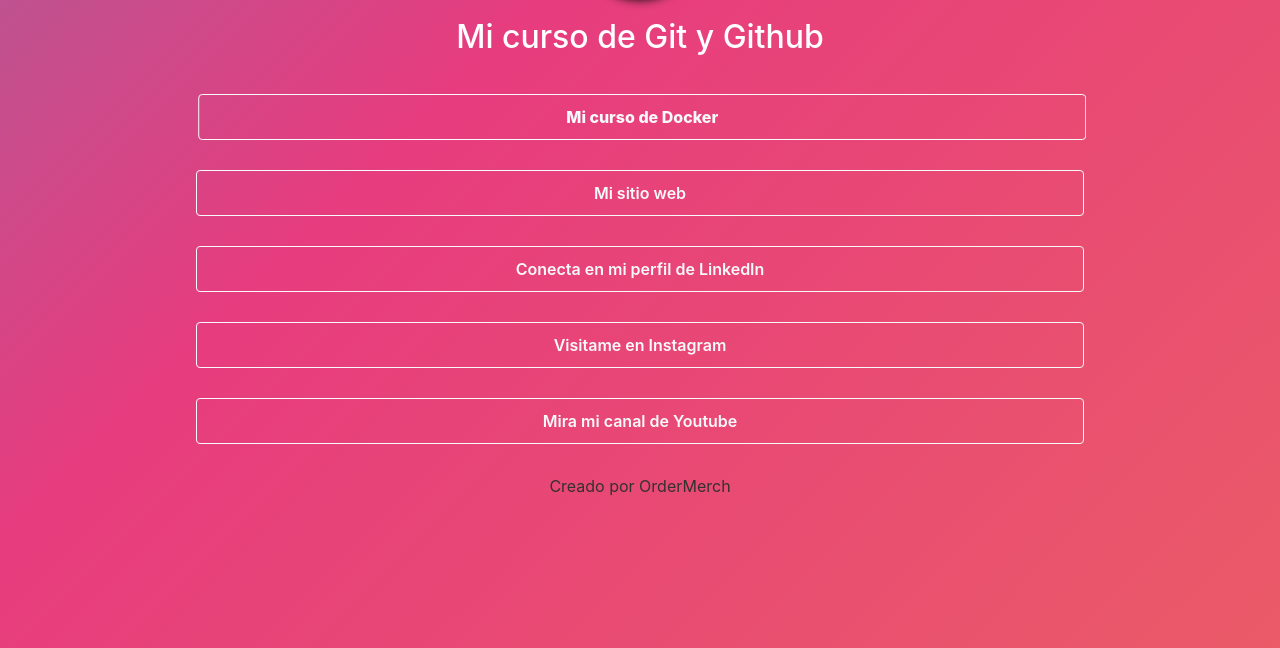
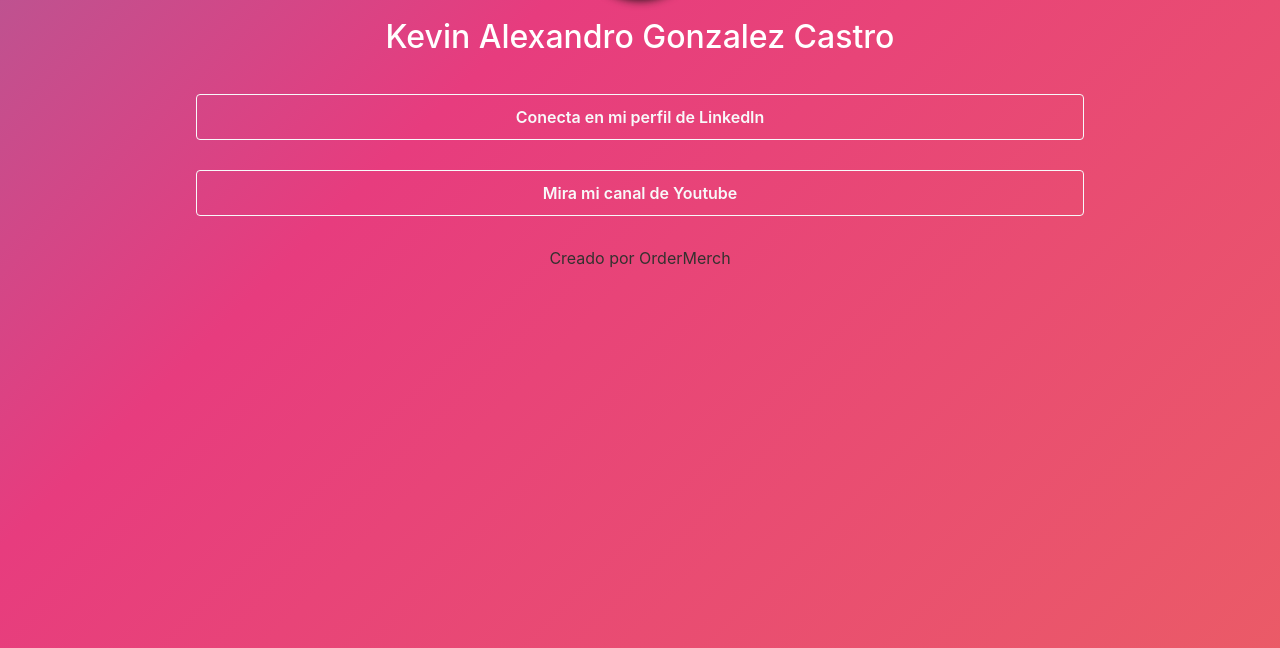
Before and after one commit to KevinAlexandro/kevinalexandro.github.io, a plain HTML site: page docs/index.html in a window 1280 px wide. Shown: the part 152-800 px from the top of the page. Drawn offline with nearby package versions, Linux system fonts and the light colour scheme.

Commit message:
minor updates in index file

```diff
--- a/docs/index.html
+++ b/docs/index.html
@@ -3,7 +3,7 @@
 
 <head><meta http-equiv="Content-Type" content="text/html; charset=windows-1252">
 
-    <title>Mi plantilla</title>
+    <title>Kevin Gonzalez</title>
 
     <meta name="viewport" content="width=device-width, initial-scale=1">
     <link rel="stylesheet" href="assets/style.css">
@@ -15,7 +15,7 @@
     <div class="col-xs-12">
             <div class="text-center" style="padding-top: 30px; padding-bottom: 30px;">
                 <img class="backdrop linktree">
-                <h2 style="color: #ffffff; padding-top: 20px;">Mi curso de Git y Github</h2>
+                <h2 style="color: #ffffff; padding-top: 20px;">Kevin Alexandro Gonzalez Castro</h2>
             </div>
     </div>
     </div>
@@ -25,19 +25,10 @@
     <div class="col-xs-12">
             <div class="text-center">
                 <div style="padding-bottom: 30px;">
-                    <button onclick="location.href='https://platzi.com/cursos/docker-fundamentos/'" type="button" class="btn btn-outline-light shake" style="width: 80%; padding-top:10px; padding-bottom:10px; font-weight: 800;">Mi curso de Docker</button>
+                    <button onclick="location.href='https://www.linkedin.com/in/kevingonzalezcastro/'" type="button" class="btn btn-outline-light" style="width: 80%; padding-top:10px; padding-bottom:10px; font-weight: 600;">Conecta en mi perfil de LinkedIn</button>
                 </div>
                 <div style="padding-bottom: 30px;">
-                    <button onclick="location.href='http://aminespinoza.com'" type="button" class="btn btn-outline-light" style="width: 80%; padding-top:10px; padding-bottom:10px; font-weight: 600;">Mi sitio web</button>
-                </div>
-                <div style="padding-bottom: 30px;">
-                    <button onclick="location.href='https://www.linkedin.com/in/aminespinoza/'" type="button" class="btn btn-outline-light" style="width: 80%; padding-top:10px; padding-bottom:10px; font-weight: 600;">Conecta en mi perfil de LinkedIn</button>
-                </div>
-                <div style="padding-bottom: 30px;">
-                    <button onclick="location.href='https://www.instagram.com/aminespinoza10/'" type="button" class="btn btn-outline-light" style="width: 80%; padding-top:10px; padding-bottom:10px; font-weight: 600;">Visitame en Instagram</button>
-                </div>
-                <div style="padding-bottom: 30px;">
-                    <button onclick="location.href='https://www.youtube.com/aminespinoza'" type="button" class="btn btn-outline-light" style="width: 80%; padding-top:10px; padding-bottom:10px; font-weight: 600;">Mira mi canal de Youtube</button>
+                    <button onclick="location.href='https://www.youtube.com/@Kevin007pln'" type="button" class="btn btn-outline-light" style="width: 80%; padding-top:10px; padding-bottom:10px; font-weight: 600;">Mira mi canal de Youtube</button>
                 </div>
             </div>
     </div>
```
